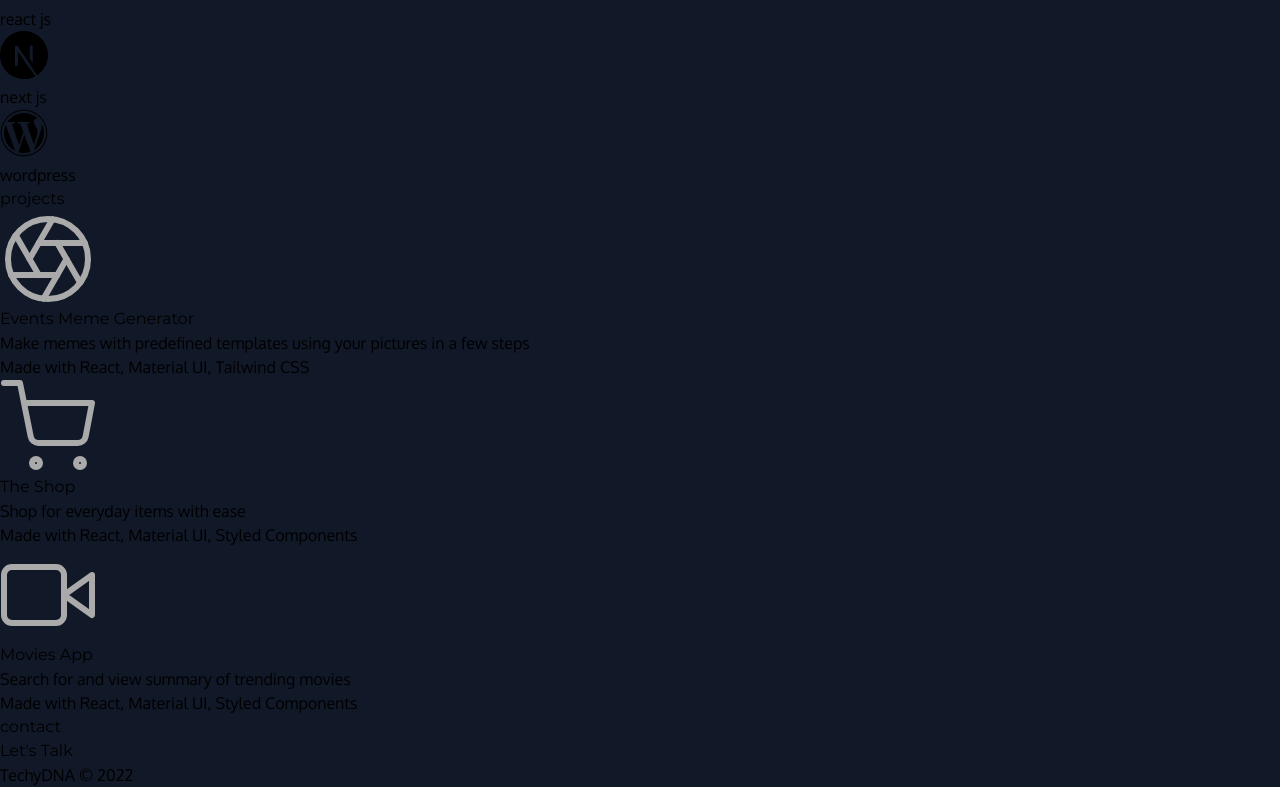
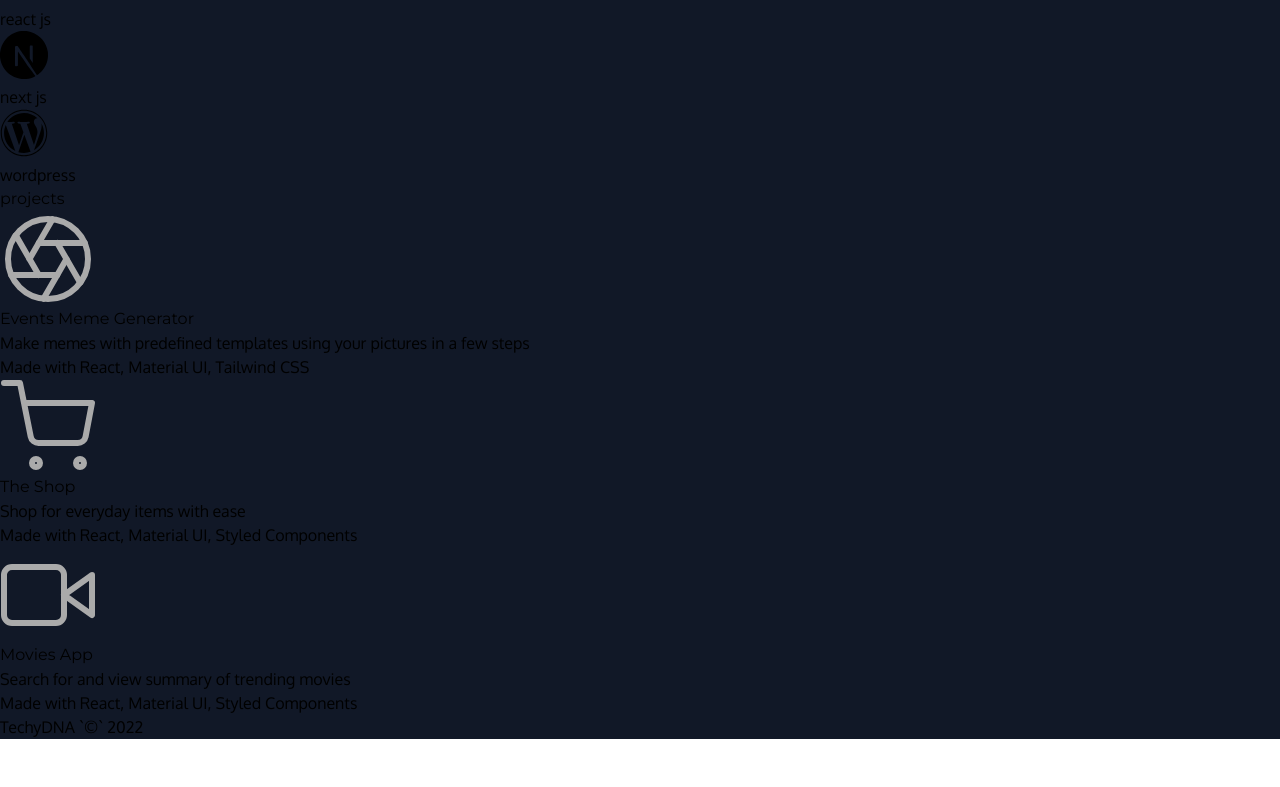
Before and after one commit to OluseunAkintayo/nextjs-portfolio, a Next.js app: page / in a window 1280 px wide. Shown: the part 2729-3516 px from the top of the page. After the commit the page ends 3468 px from the top, so only its background shows below. Built offline with nearby package versions, Linux system fonts and the light colour scheme.

Commit message:
deployment errors

```diff
--- a/components/Contact/index.tsx
+++ /dev/null
@@ -1,35 +0,0 @@
-import React from 'react';
-import { motion } from 'framer-motion';
-import Image from 'next/image';
-import Footer from '../Footer';
-
-type Props = {}
-
-const Contact = (props: Props) => {
-	return (
-		<section id="contact" className='min-h-screen snap-end'>
-			<motion.div className="min-h-screen relative flex flex-col text-center md:text-left md:flex-row xl:px-6 justify-evenly items-center max-w-7xl mx-auto  pt-36 md:pt-0 ">
-				<motion.h3
-					className="sectionHeader"
-					initial={{ opacity: 0, y: 100, scale: 0.5 }}
-					whileInView={{ opacity: 1, y: 0, scale: 1 }}
-					transition={{ duration: 1 }}
-					style={{ top: '8rem' }}
-				>
-					contact
-				</motion.h3>
-				<div className="flex flex-col gap-6">
-					<h4 className="text-center text-4xl font-semibold">
-						Let's Talk
-					</h4>
-					<div>
-
-					</div>
-				</div>
-			</motion.div>
-			<Footer />
-		</section>
-	)
-}
-
-export default Contact;
--- a/components/Footer/index.tsx
+++ b/components/Footer/index.tsx
@@ -6,7 +6,7 @@ const Footer = (props: Props) => {
 	return (
 		<footer className='border border-t-gray-700 border-b-0 border-l-0 border-r-0 h-12 grid place-content-center'>
 			<p className="text-xs font-light text-center">
-			 TechyDNA	&copy; { new Date().getFullYear() }
+			 TechyDNA	`&copy;` { new Date().getFullYear() }
 			</p>
 		</footer>
 	)
--- a/components/Projects/index.tsx
+++ b/components/Projects/index.tsx
@@ -3,6 +3,7 @@ import { motion } from 'framer-motion';
 import Image from 'next/image';
 import projectsData from './data';
 import Link from 'next/link';
+import Footer from '../Footer';
 
 type Props = {}
 
@@ -51,6 +52,7 @@ const Projects = (props: Props) => {
 				<div className='w-full h-[200px] absolute top-[30%] bg-[#55524820] skew-y-12' />
 
 			</motion.div>
+			<Footer />
 		</section>
 	)
 }
--- a/pages/index.tsx
+++ b/pages/index.tsx
@@ -25,7 +25,6 @@ const Home: NextPage = () => {
       <Work />
       <Skills />
       <Projects />
-      <Contact />
     </div>
   )
 }
```
